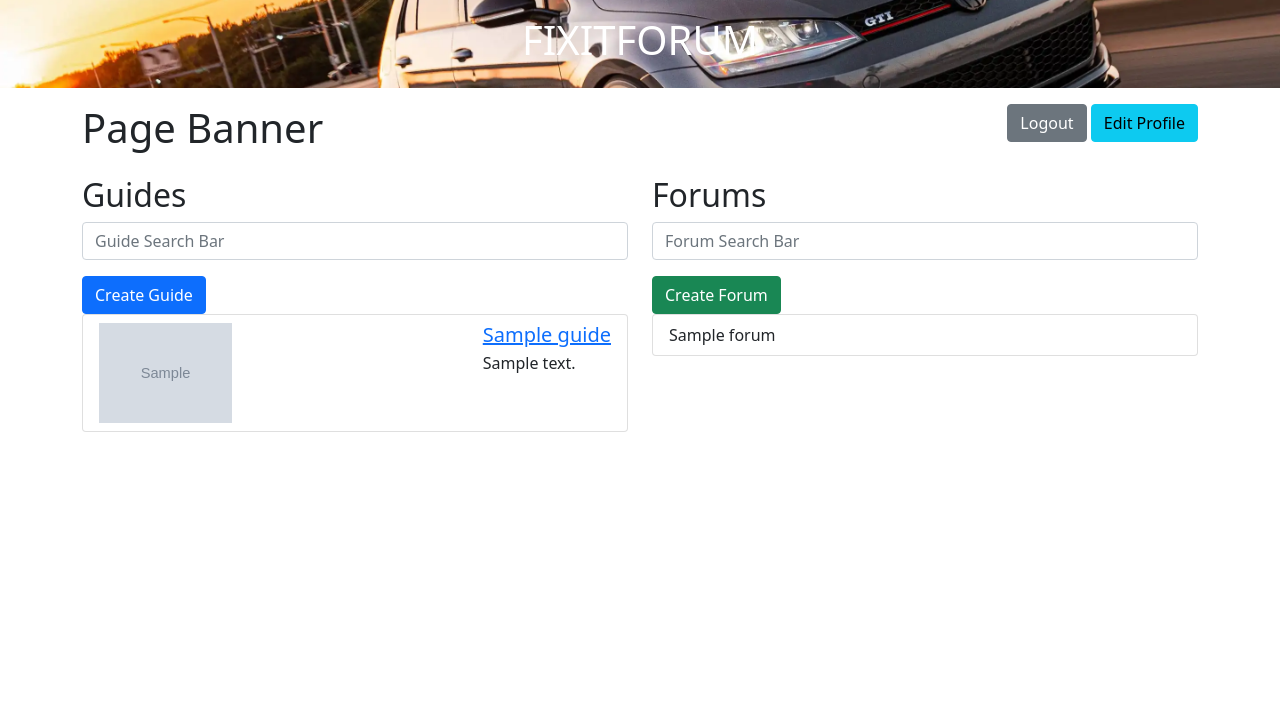
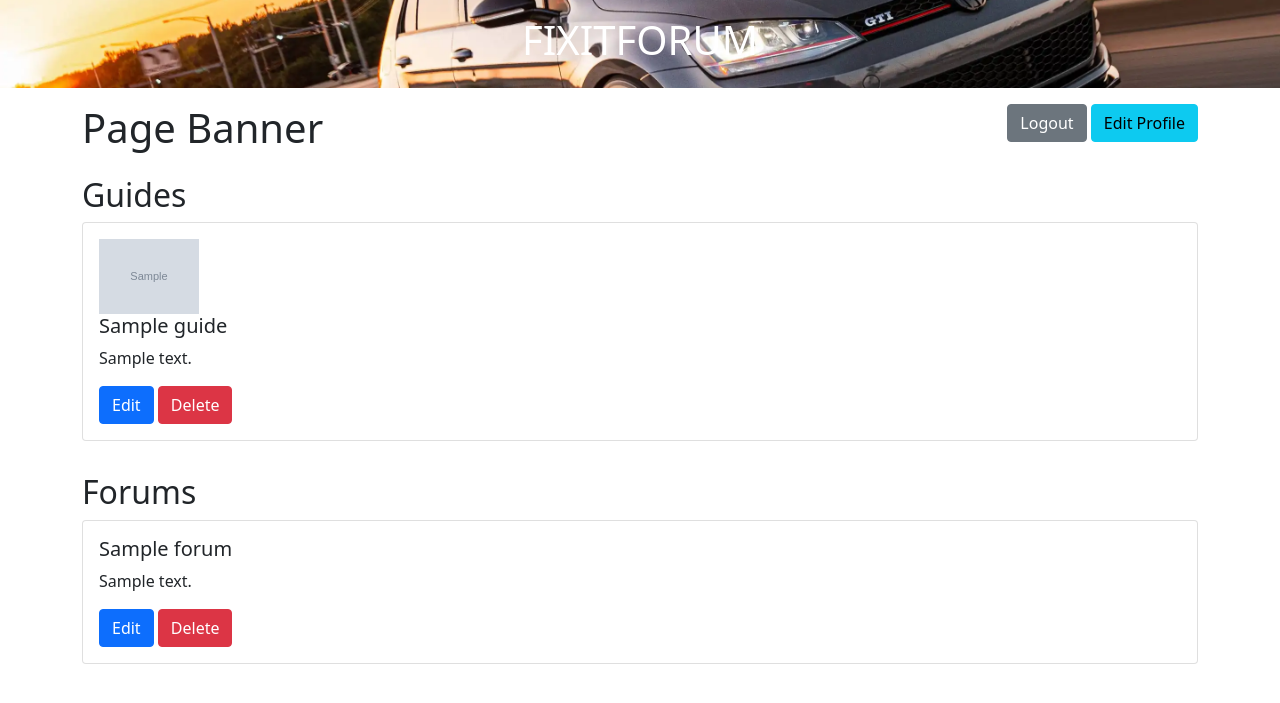
Before and after one commit to brysilliman231/FixITForum, a Flask app: page /dashboard in a window 1280 px wide. Shown: the top 703 px of the page. Run offline with Flask 3, Linux system fonts and the light colour scheme; the visitor is signed in with stand-in values (Sample User, id 1); tables that the repository leaves empty or names only in its code hold one stand-in row (values such as "Sample post"); grey boxes marked "Sample" are stand-in pictures.

Commit message:
changes to add the edit and delete functions into the base code

```diff
--- a/flask_app/controllers/home.py
+++ b/flask_app/controllers/home.py
@@ -42,30 +42,27 @@ def dashboard():
 def register():
 
     if not User.validate_user(request.form):
-        # If validation fails, redirect back to the home page to display flash messages
+
         return redirect('/')
 
-    # Check if the user already exists
+
     existing_user = User.get_by_email({'email': request.form['email']})
     if existing_user:
         flash("Email already taken.")
         return redirect('/')
 
-    # Hash the password
     pw_hash = bcrypt.generate_password_hash(request.form['password'])
 
-    # Create new user data dictionary
     new_user_data = {
         "first_name": request.form['first_name'],
         "last_name": request.form['last_name'],
         "email": request.form['email'],
-        "password": pw_hash  # Store the hashed password
+        "password": pw_hash
     }
 
-    # Save the user to the database
+
     user_id = User.save(new_user_data)
 
-    # Store user id in session
     session['user_id'] = user_id
 
     return redirect('/dashboard')
@@ -74,32 +71,30 @@ def register():
 @app.route('/login', methods=['GET', 'POST'])
 def login():
     if request.method == 'POST':
-        # Validate login information
+
         if not User.validate_user_login(request.form):
             flash("Invalid input. Please try again.")
-            return redirect(url_for('login'))  # Redirect to the login route which renders index.html
+            return redirect(url_for('login'))
 
-        # Attempt to retrieve the user by email
         user_in_db = User.get_by_email({'email': request.form['email']})
         if not user_in_db:
             flash("Invalid Email/Password")
             return redirect(url_for('login'))
 
-        # Check password hash against entered password
+
         if not bcrypt.check_password_hash(user_in_db.password, request.form['password']):
             flash("Invalid Email/Password")
             return redirect(url_for('login'))
 
-        # If the passwords matched, we set the user_id into session
         session['user_id'] = user_in_db.id
         flash("You are now logged in!")
         return redirect(url_for('dashboard'))
     else:
-        # If it's a GET request, just render the login page which is index.html
+
         return render_template('index.html')
 @app.route('/logout')
 def logout():
-    session.clear()  # This clears the session, logging the user out
+    session.clear()
     flash("You have been logged out successfully.")
     return redirect('/')  #
 
@@ -121,5 +116,5 @@ def edit_profile():
         flash("Your profile has been updated.")
         return redirect('/dashboard')
 
-    user = User.get_by_id({'id': session['user_id']})  # Assuming there's a method to fetch user by ID
+    user = User.get_by_id({'id': session['user_id']})
     return render_template('edit_profile.html', user=user)
--- a/flask_app/models/forum.py
+++ b/flask_app/models/forum.py
@@ -63,5 +63,19 @@ class Forum:
         data = {'key': key}
         results = connectToMySQL('your_db_name').query_db(query, data)
         if results:
-            return cls(results[0])  # Assuming the constructor can initialize from a dictionary
+            return cls(results[0])
         return None
+
+    @classmethod
+    def update(cls, forum_id, update_data):
+        query = """
+        UPDATE forums SET title=%(title)s, description=%(description)s, updated_at=NOW()
+        WHERE id = %(forum_id)s;
+        """
+        return connectToMySQL('fixit').query_db(query, update_data)
+
+    @classmethod
+    def delete(cls, forum_id):
+        query = "DELETE FROM forums WHERE id = %(forum_id)s;"
+        data = {'forum_id': forum_id}
+        return connectToMySQL('fixit').query_db(query, data)
--- a/flask_app/models/guide.py
+++ b/flask_app/models/guide.py
@@ -58,3 +58,17 @@ class Guide:
         if results:
             return cls(results[0])  # Assuming the constructor can initialize from a dictionary
         return None
+
+    @classmethod
+    def update(cls, guide_id, update_data):
+        query = """
+        UPDATE guides SET title=%(title)s, content=%(content)s, image_path=%(image_path)s, updated_at=NOW()
+        WHERE id = %(guide_id)s;
+        """
+        return connectToMySQL('fixit').query_db(query, update_data)
+
+    @classmethod
+    def delete(cls, guide_id):
+        query = "DELETE FROM guides WHERE id = %(guide_id)s;"
+        data = {'guide_id': guide_id}
+        return connectToMySQL('fixit').query_db(query, data)
--- a/flask_app/models/utilities.py
+++ b/flask_app/models/utilities.py
@@ -6,6 +6,6 @@ def login_required(f):
         def decorated_function(*args, **kwargs):
             if 'user_id' not in session:
                 flash("You must be logged in to access this page.")
-                return redirect(url_for('login'))  # Make sure 'login' is the endpoint for your login page
+                return redirect(url_for('login'))
             return f(*args, **kwargs)
         return decorated_function
--- a/flask_app/templates/dashboard.html
+++ b/flask_app/templates/dashboard.html
@@ -19,25 +19,25 @@
         </div>
     </div>
 
-    <div class="row">
-        <div class="col-md-6">
+    <!-- Guides Section -->
+    <div class="row mb-4">
+        <div class="col-md-12">
             <h2>Guides</h2>
-            <input type="text" class="form-control mb-3" placeholder="Guide Search Bar">
-            <!-- Only show create guide button if user is logged in -->
-            {% if 'user_id' in session and session['user_id'] %}
-                <a href="{{ url_for('make_guide') }}" class="btn btn-primary">Create Guide</a>
+            {% for guide in guides %}
+            <div class="card mb-2">
+                <div class="card-body">
+                    {% if guide.image_path %}
+                    <img src="{{ url_for('static', filename=guide.image_path) }}" alt="Guide Image" class="float-left mr-3" style="width: 100px; height: auto;">
                     {% endif %}
-            <div class="list-group">
-                {% for guide in guides %}
-                    <div class="list-group-item list-group-item-action flex-column align-items-start">
-                        <div class="d-flex w-100 justify-content-between">
-                            <img src="{{ url_for('static', filename=guide.image_path) }}" alt="Guide Image" style="height: 100px; width: auto; margin-right: 20px;">
-                            <div>
-                                <a href="{{ url_for('guide', id=guide.id) }}">
-                                    <h5 class="mb-1">{{ guide.title }}</h5>
-                                </a>
-                                <p class="mb-1">{{ guide.content }}</p>
-                            </div>
+                    <h5 class="card-title">{{ guide.title }}</h5>
+                    <p class="card-text">{{ guide.content }}</p>
+                    <!-- Edit and Delete buttons for the guide, shown only to the creator -->
+                    {% if 'user_id' in session and session['user_id'] == guide.user_id %}
+                    <a href="{{ url_for('update_guide', id=guide.id) }}" class="btn btn-primary">Edit</a>
+                    <form action="{{ url_for('delete_guide', id=guide.id) }}" method="post" class="d-inline">
+                        <button type="submit" class="btn btn-danger">Delete</button>
+                    </form>
+                    {% endif %}
                 </div>
             </div>
             {% else %}
@@ -45,23 +45,29 @@
             {% endfor %}
         </div>
     </div>
-        <div class="col-md-6">
+
+    <!-- Forums Section -->
+    <div class="row">
+        <div class="col-md-12">
             <h2>Forums</h2>
-            <input type="text" class="form-control mb-3" placeholder="Forum Search Bar">
-            <!-- Only show create forum button if user is logged in -->
-            {% if 'user_id' in session and session['user_id'] %}
-                <a href="{{ url_for('make_forum') }}" class="btn btn-success">Create Forum</a>
+            {% for forum in forums %}
+            <div class="card mb-2">
+                <div class="card-body">
+                    <h5 class="card-title">{{ forum.title }}</h5>
+                    <p class="card-text">{{ forum.description }}</p>
+                    <!-- Edit and Delete buttons for the forum, shown only to the creator -->
+                    {% if 'user_id' in session and session['user_id'] == forum.user_id %}
+                    <a href="{{ url_for('update_forum', id=forum.id) }}" class="btn btn-primary">Edit</a>
+                    <form action="{{ url_for('delete_forum', id=forum.id) }}" method="post" class="d-inline">
+                        <button type="submit" class="btn btn-danger">Delete</button>
+                    </form>
                     {% endif %}
-            <div class="list-group">
-                {% for forum in forums %}
-                    <a href="{{ url_for('forum', id=forum.id) }}" class="list-group-item list-group-item-action">
-                        {{ forum.title }}
-                    </a>
+                </div>
+            </div>
             {% else %}
             <p>No forums available.</p>
             {% endfor %}
         </div>
     </div>
 </div>
-</div>
 {% endblock %}
```
Also changed, not shown: flask_app/controllers/forums.py (+40 -2 lines), flask_app/controllers/guides.py (+44 -16 lines), flask_app/templates/edit_forum.html (added, +18 -0 lines), flask_app/templates/edit_guide.html (added, +18 -0 lines), readme.txt (deleted). Lines whose indentation alone changed are shown as unchanged.
